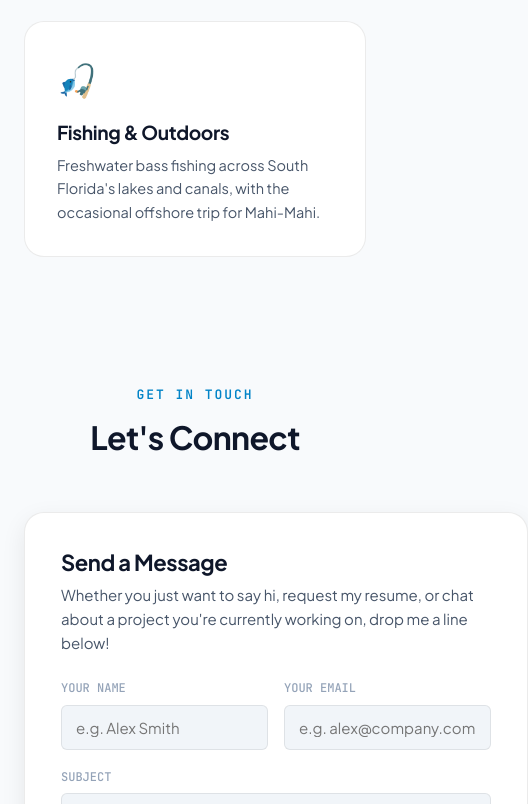
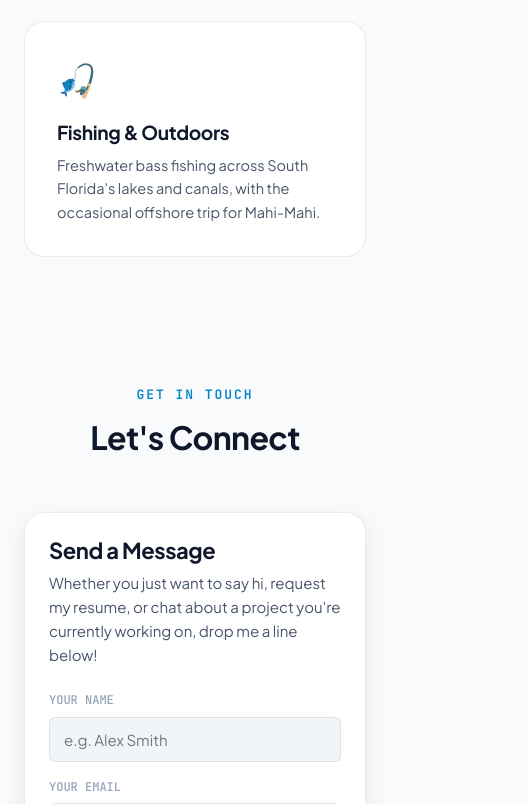
Before and after one commit to JakeThompson91/website, a plain HTML site: page index.html in a window 390 px wide. Shown: the part 11196-12000 px from the top of the page, 528 px wide, since content can reach past the window. Drawn offline with Linux system fonts and the light colour scheme.

Commit message:
Updating css to better support mobile

```diff
--- a/styles.css
+++ b/styles.css
@@ -1020,6 +1020,10 @@ h1, h2, h3, h4, h5, h6 {
     align-items: flex-start;
     gap: 12px;
   }
+
+  .form-row {
+    grid-template-columns: 1fr;
+  }
 }
 
 /* ==========================================================================
@@ -1084,6 +1088,7 @@ h1, h2, h3, h4, h5, h6 {
 
 .form-input,
 .form-textarea {
+  width: 100%;
   background-color: var(--bg-surface-elevated);
   border: 1px solid var(--border-subtle);
   border-radius: var(--radius-sm);
@@ -1436,6 +1441,15 @@ h1, h2, h3, h4, h5, h6 {
     grid-template-columns: 1fr;
   }
 
+  .form-row {
+    grid-template-columns: 1fr;
+  }
+
+  .contact-form-card,
+  .contact-sidebar-card {
+    padding: 24px;
+  }
+
   .footer-container {
     flex-direction: column;
     align-items: flex-start;
```
